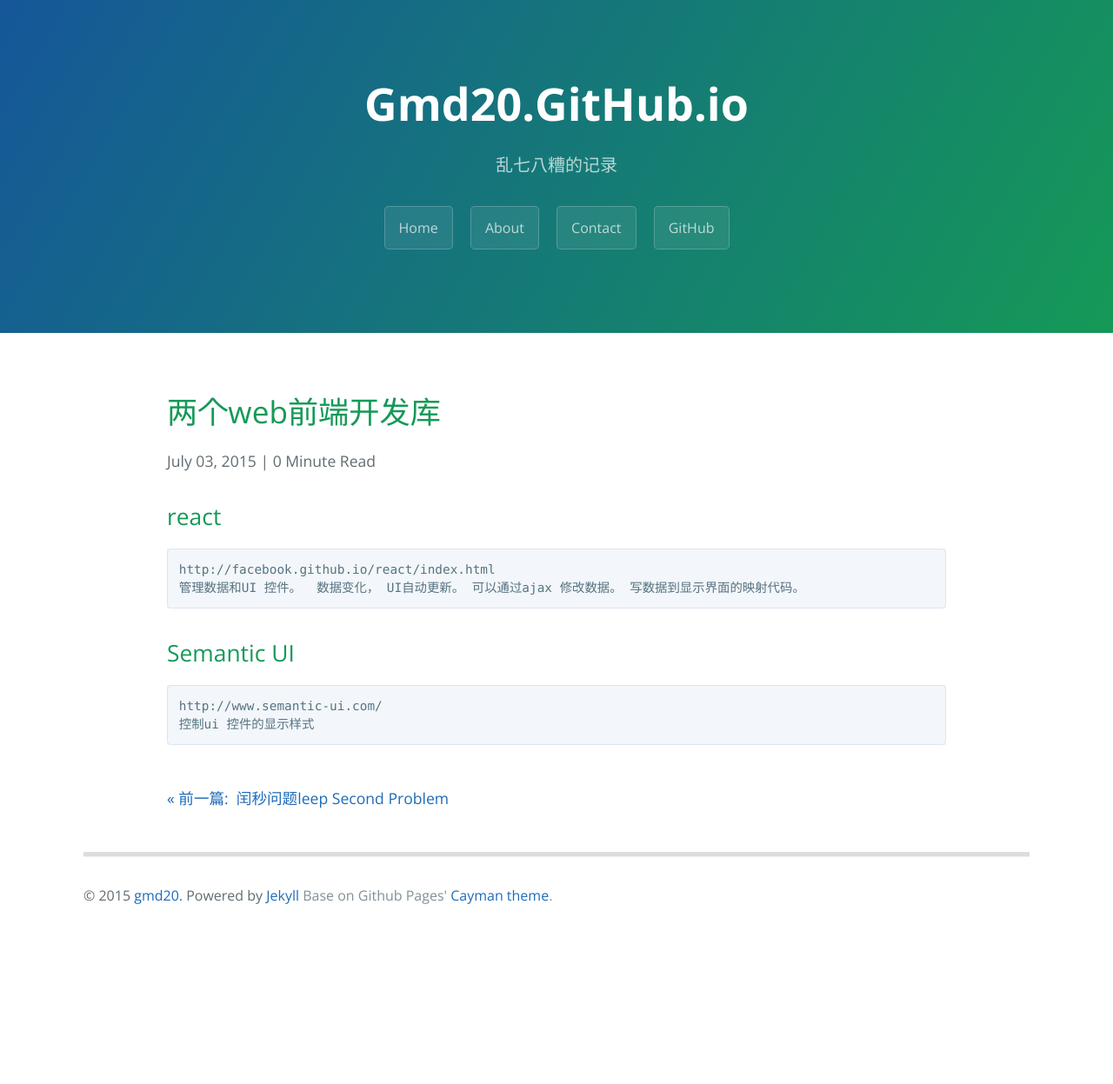
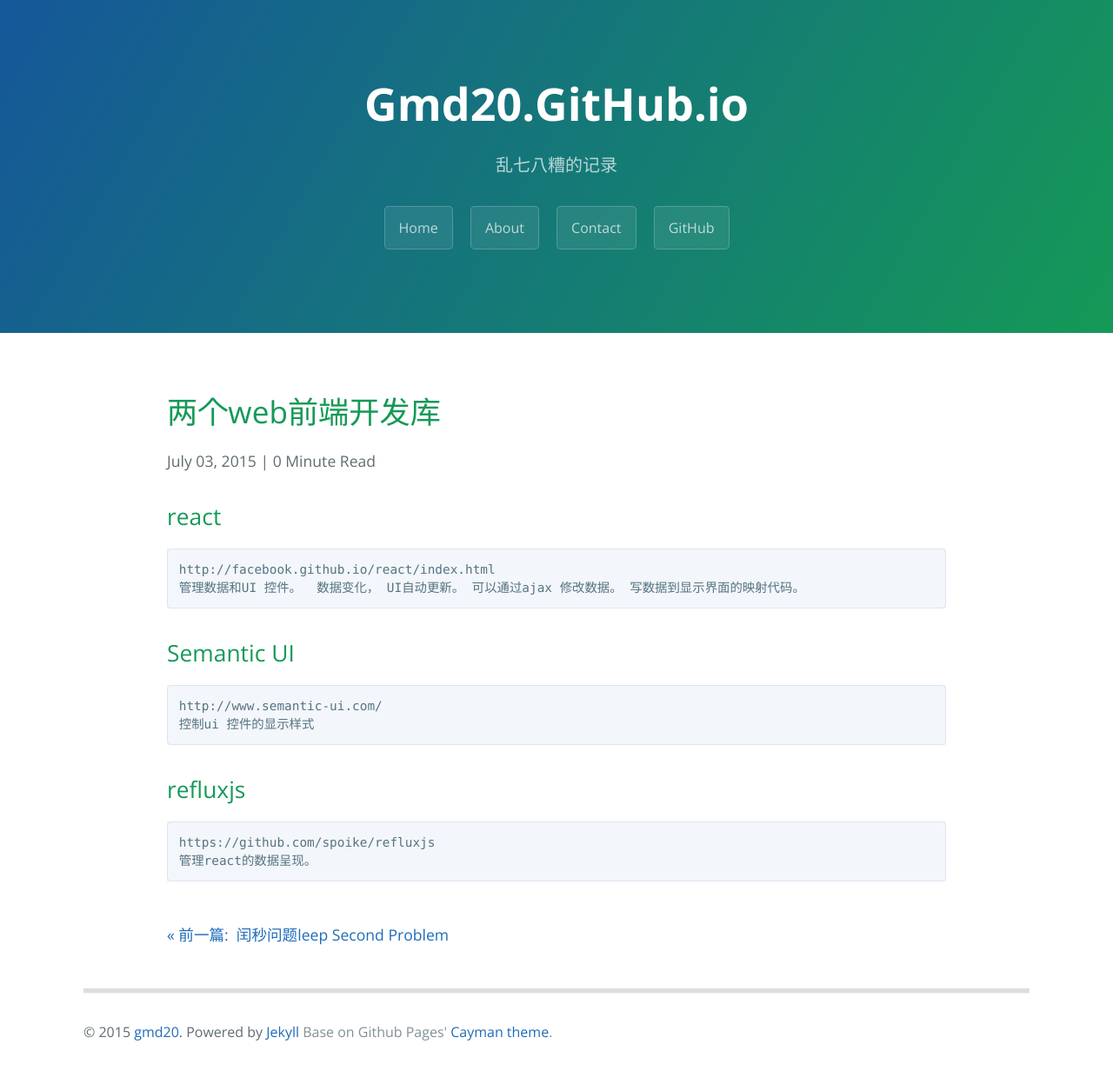
Before and after one commit to gmd20/gmd20.github.io, a Jekyll site: the page built from _posts/2015-07-03-两个web前端开发库.markdown, in a window 1280 px wide. Shown: the whole page at 87% size. Built offline with Jekyll 4.4.1, drawn with Linux system fonts in a browser that asks for light colours; Markdown is read by kramdown in place of the engine named in the settings; comment, search, counter and statistics services are not loaded; before the commit the page ends 1090 px from its top, so only the background shows below that.

Commit message:
Update and rename 2015-07-03-两个web前端开发库 .markdown to 2015-07-03-两个web前端开发库.markdown

```diff
--- a/_posts/2015-07-03-两个web前端开发库 .markdown
+++ b/_posts/2015-07-03-两个web前端开发库.markdown
@@ -8,3 +8,8 @@ Semantic UI
 -----------
     http://www.semantic-ui.com/
     控制ui 控件的显示样式
+
+refluxjs
+--------
+    https://github.com/spoike/refluxjs
+    管理react的数据呈现。
```
